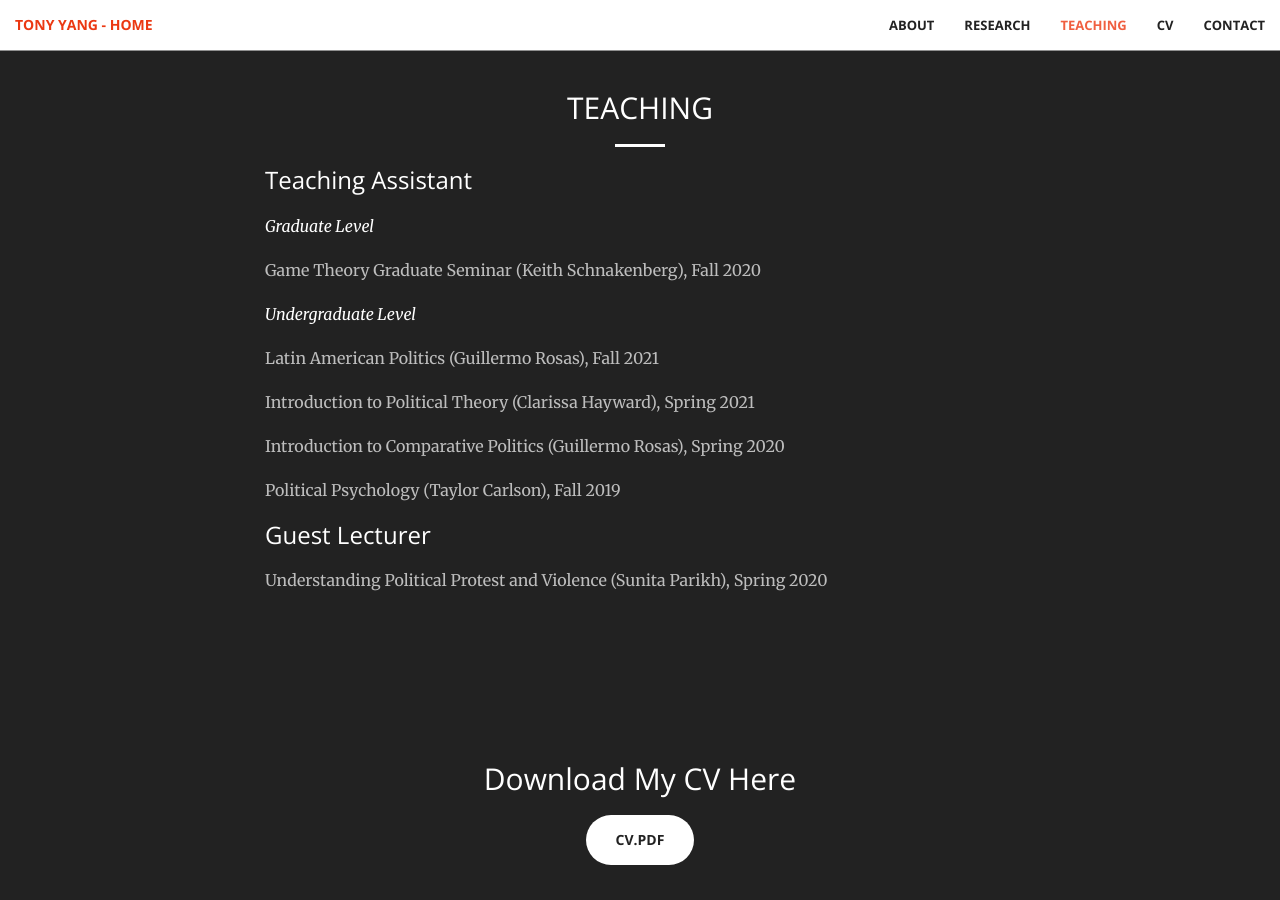
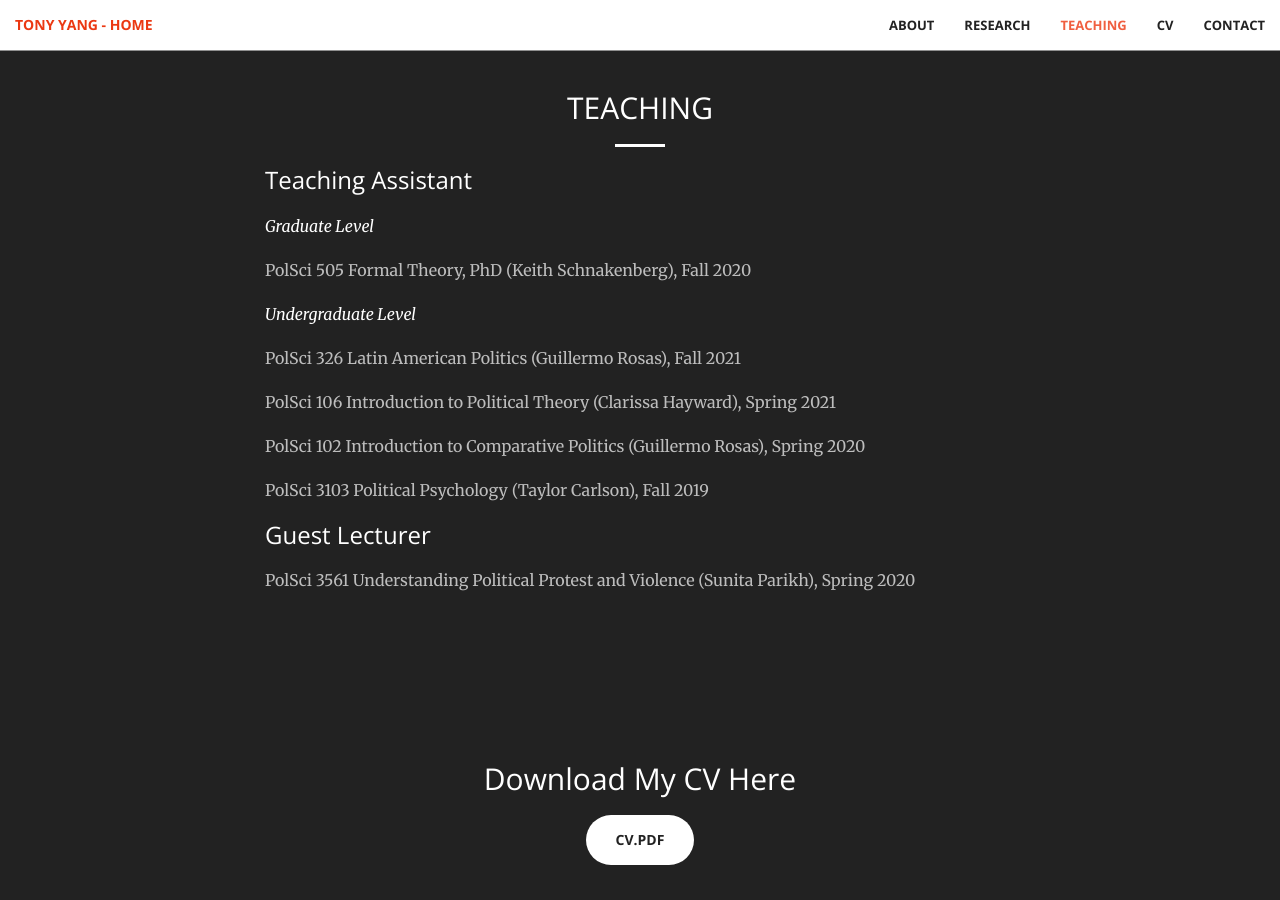
Before and after one commit to tonyhsfz/website, a Jekyll site: the page built from index.html, in a window 1280 px wide and 900 px high, scrolled down 2463 px. Built offline with Jekyll 4.4.1, drawn with Linux system fonts in a browser that asks for light colours.

Commit message:
Update teaching.html

```diff
--- a/_includes/teaching.html
+++ b/_includes/teaching.html
@@ -7,15 +7,15 @@
                 <h3 class="section-heading">Teaching Assistant</h3>
                 <p></p>
                 <p><i>Graduate Level</i></p>
-                <p class="text-faded"> Game Theory Graduate Seminar (Keith Schnakenberg), Fall 2020</p>
+                <p class="text-faded">PolSci 505 Formal Theory, PhD (Keith Schnakenberg), Fall 2020</p>
                 <p><i>Undergraduate Level</i></p>
-                <p class="text-faded">Latin American Politics (Guillermo Rosas), Fall 2021</p>
-                <p class="text-faded">Introduction to Political Theory (Clarissa Hayward), Spring 2021</p>
-                <p class="text-faded">Introduction to Comparative Politics (Guillermo Rosas), Spring 2020</p>
-                <p class="text-faded">Political Psychology (Taylor Carlson), Fall 2019</p>
+                <p class="text-faded">PolSci 326 Latin American Politics (Guillermo Rosas), Fall 2021</p>
+                <p class="text-faded">PolSci 106 Introduction to Political Theory (Clarissa Hayward), Spring 2021</p>
+                <p class="text-faded">PolSci 102 Introduction to Comparative Politics (Guillermo Rosas), Spring 2020</p>
+                <p class="text-faded">PolSci 3103 Political Psychology (Taylor Carlson), Fall 2019</p>
                  <h3 class="section-heading">Guest Lecturer</h3>
                 <p></p>
-                <p class="text-faded">Understanding Political Protest and Violence (Sunita Parikh), Spring 2020</p>
+                <p class="text-faded">PolSci 3561 Understanding Political Protest and Violence (Sunita Parikh), Spring 2020</p>
             </div>
         </div>
     </div>
```
